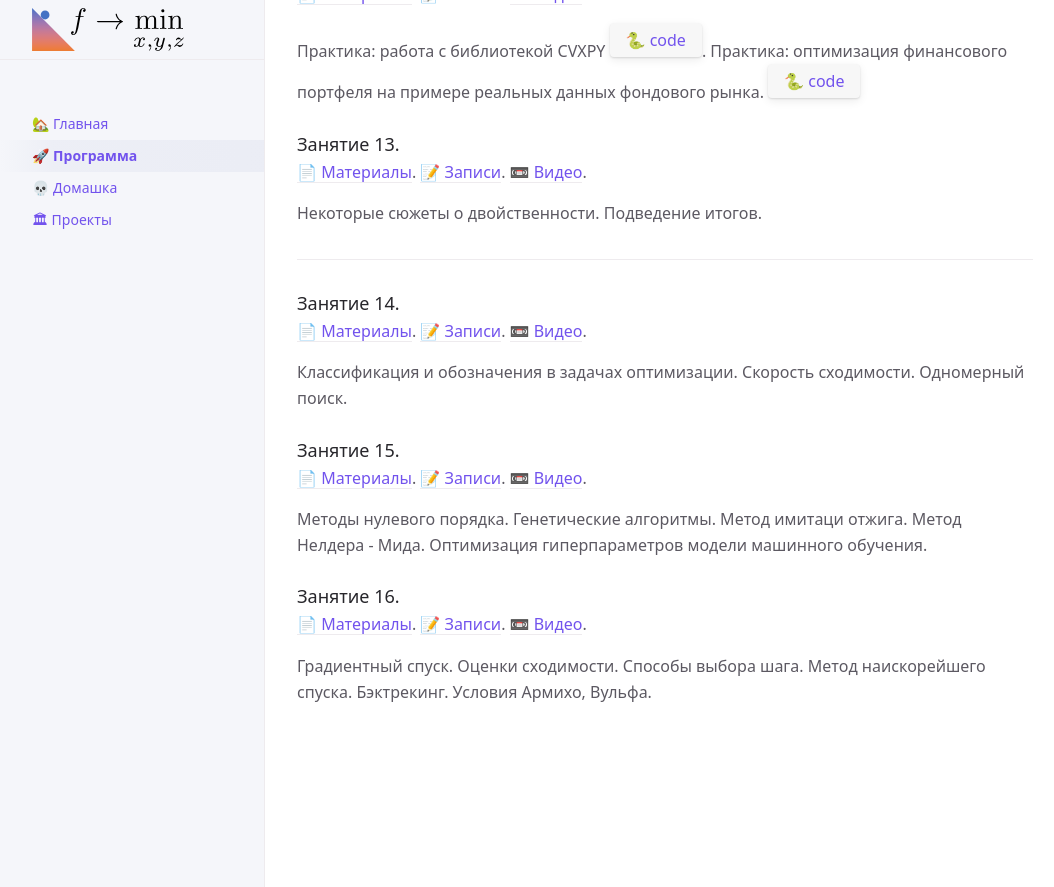
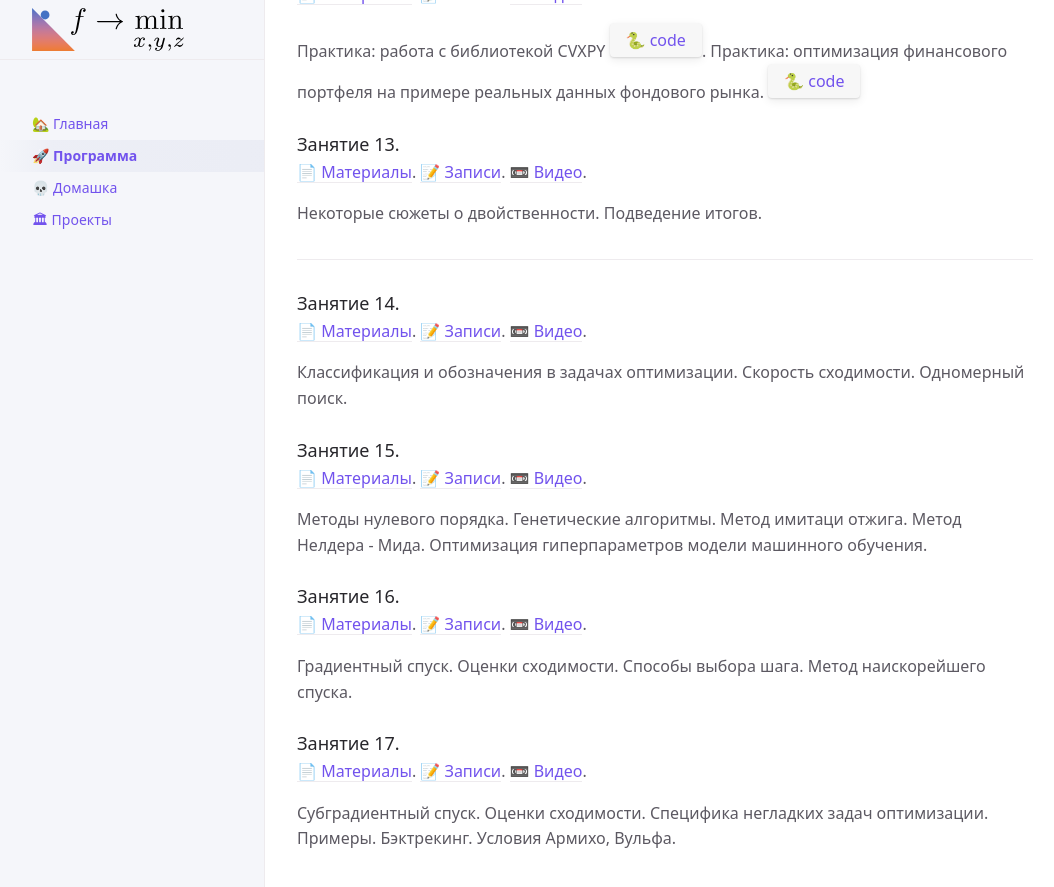
Before and after one commit to MerkulovDaniil/mipt21, a Jekyll site: the page built from program.md, in a window 1280 px wide and 900 px high, scrolled down 1504 px. Shown: the top 887 px of the window, without its empty margins (107-1161 px from the left). Built offline with Jekyll 4.4.1, drawn with Linux system fonts in a browser that asks for light colours; our own code applies the rules of GitHub Pages for plain Markdown files; a script that is not in the unit is left out; before the commit the page ends 2257 px from its top, so only the background shows below that.

Commit message:
Update program.md

```diff
--- a/program.md
+++ b/program.md
@@ -84,4 +84,9 @@ nav_order: 2
 ### Занятие 16.
 [📄 Материалы](/presentations/16.pdf). [📝 Записи](/notes/16.pdf). [📼 Видео](https://youtu.be/QhVzzYYCAVo).
 
-Градиентный спуск. Оценки сходимости. Способы выбора шага. Метод наискорейшего спуска. Бэктрекинг. Условия Армихо, Вульфа.
+Градиентный спуск. Оценки сходимости. Способы выбора шага. Метод наискорейшего спуска.
+
+### Занятие 17.
+[📄 Материалы](/presentations/17.pdf). [📝 Записи](/notes/17.pdf). [📼 Видео]().
+
+Субградиентный спуск. Оценки сходимости. Специфика негладких задач оптимизации. Примеры. Бэктрекинг. Условия Армихо, Вульфа.
```
